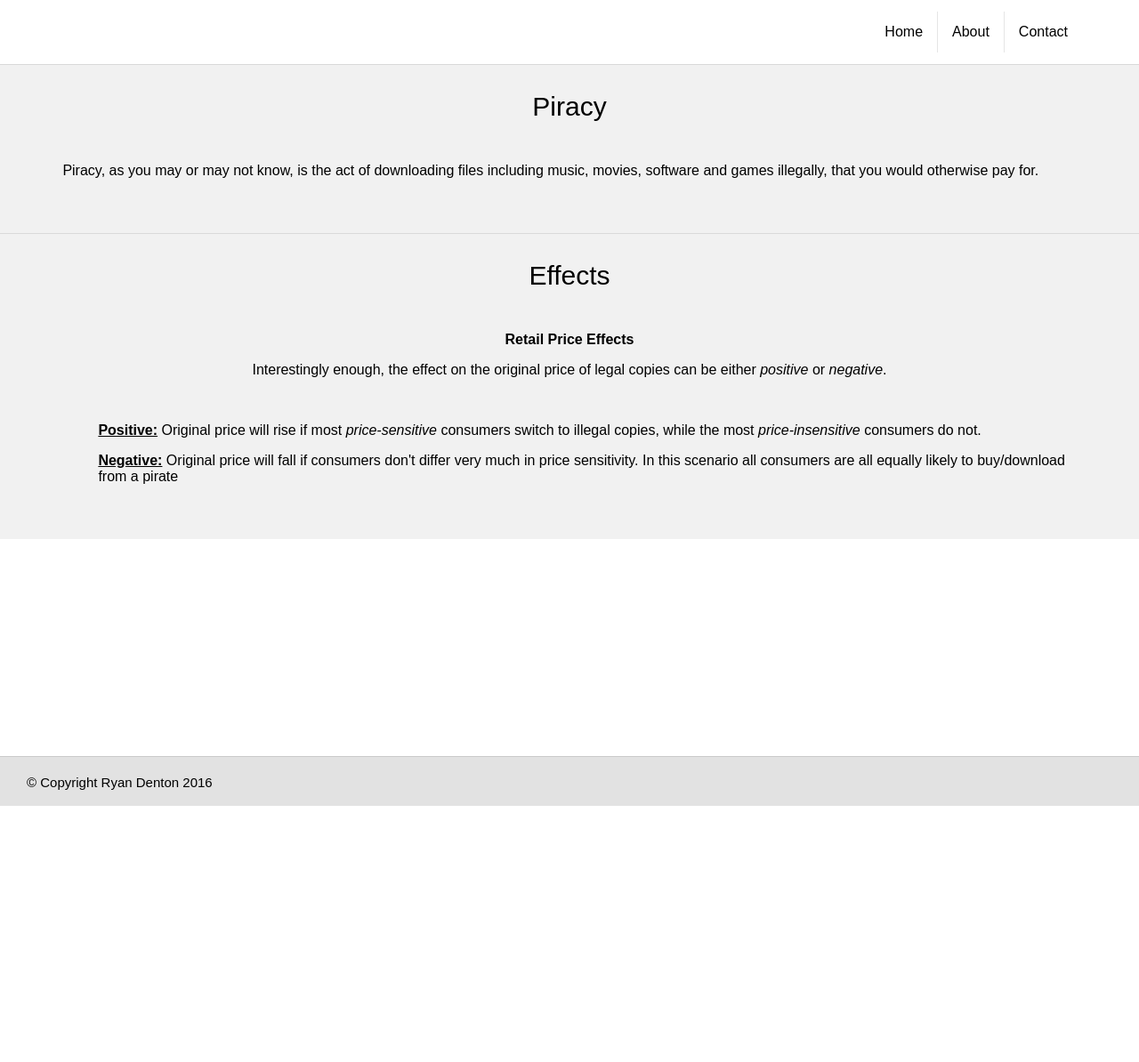
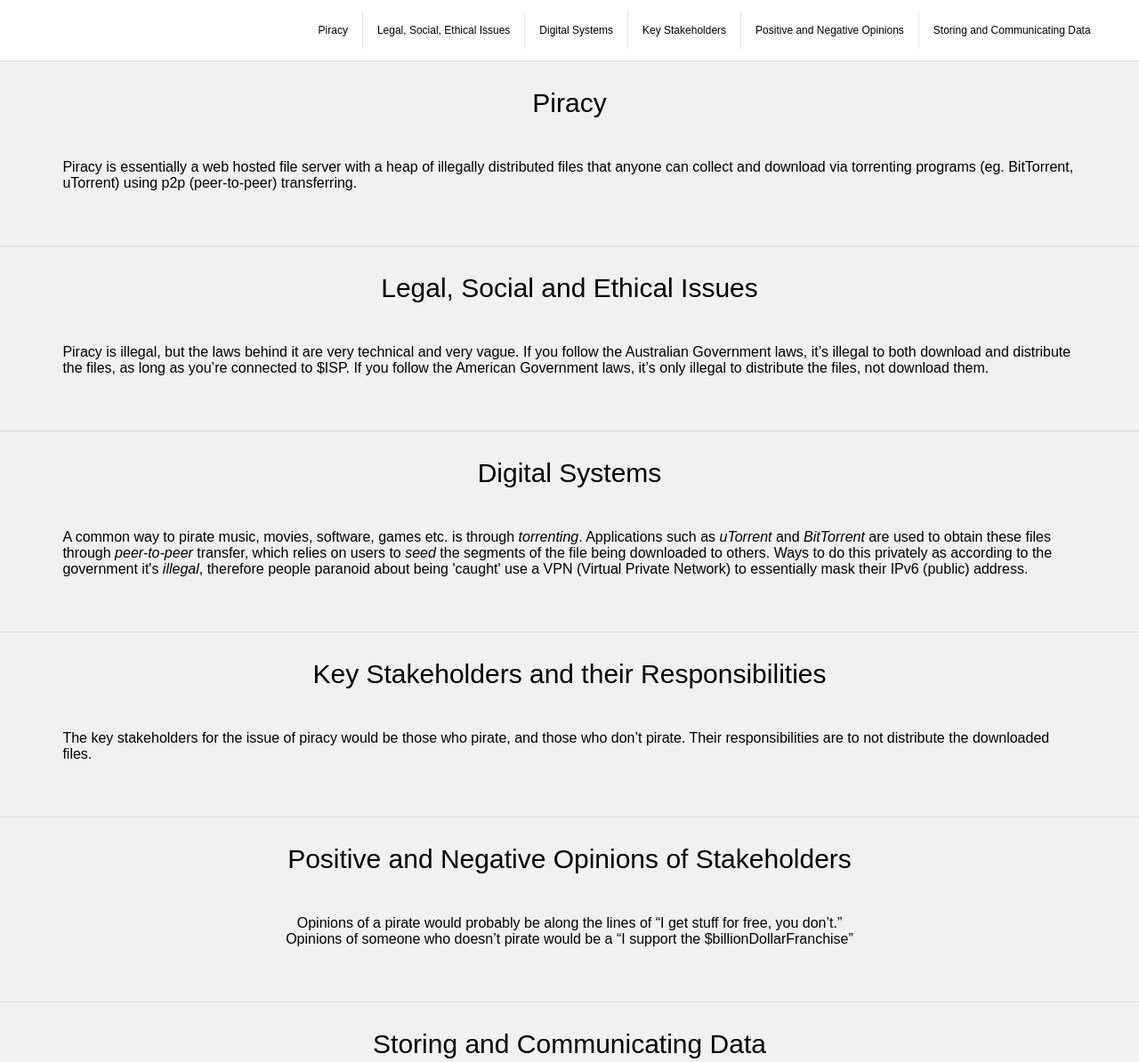
Before and after one commit to Mikoc/webdev-collab, a plain HTML site: page index.html in a window 1280 px wide. Shown: the top 1194 px of the page at 89% size. Before the commit the page ends 906 px from the top, so only its background shows below. Drawn offline with nearby package versions, Linux system fonts and the light colour scheme.

Commit message:
Edited index.html, style.css, journal.txt, bib.txt
+ Added navigation to each segment e.g effects, stake holders etc.
+ Added more info to the body content e.g effects, stake holders etc.
+ Added more info to journal.txt
+ Compiled body content ids into 1 class - style.css

```diff
--- a/css/style.css
+++ b/css/style.css
@@ -8,7 +8,7 @@ html, body {
 .wrap {
 	min-height: 100%;
   height: 100%;
-	margin-bottom: 50px;
+	margin-bottom: 500px;
 }
 
 .wrap:after {
@@ -18,7 +18,7 @@ html, body {
 
 #navbar {
 	float: right;
-	padding-right: 5%;
+	padding-right: 3%;
 	padding-top: 1%;
 	padding-bottom: 1%;
 }
@@ -40,6 +40,7 @@ html, body {
   text-align: center;
   padding: 14px 16px;
   text-decoration: none;
+	font-size: 12px;
 }
 
 .nav-div {
@@ -50,63 +51,36 @@ html, body {
 	height: 100%;
 }
 
-#header-push {
+.push {
 	padding-bottom: 20px;
 }
 
-#content-header-container {
+.content-container {
 	width: 100%;
 	float: right;
 	border-top: 1px solid rgba(0, 0, 0, 0.1);
 	background-color: #f1f1f1;
 }
 
-#content-header {
+.content {
 	font-size: 30px;
 	text-align: center;
 }
 
-#content-info1-container {
+.content-info-container {
 	padding-bottom: 45px;
 	width: 100%;
 	float: right;
 	background-color: #f1f1f1;
 }
 
-#info1 {
-	padding-left: 5.5%;
-	padding-right: 5.5%;
-}
-
-#effects-push {
-	padding-bottom: 20px;
-}
-
-#content-effects-container {
-	width: 100%;
-	float: right;
-	border-top: 1px solid rgba(0, 0, 0, 0.1);
-	background-color: #f1f1f1;
-}
-
-#content-effects {
-	font-size: 30px;
-	text-align: center;
-}
-
-#content-info11-container {
-	padding-bottom: 45px;
-	width: 100%;
-	float: right;
-	background-color: #f1f1f1;
-}
-
-#info11 {
+.info {
 	padding-left: 5.5%;
 	padding-right: 5.5%;
 }
 
 #about-push {
+	visibility: hidden;
 	padding-bottom: 20px;
 }
 
@@ -134,6 +108,7 @@ html, body {
 }
 
 #contact-push {
+	visibility: hiden;
 	padding-bottom: 20px;
 }
 
@@ -168,6 +143,8 @@ html, body {
 .footer {
 	padding-top: 5px;
 	padding-left: 30px;
+	clear: both;
+	overflow: none;
 	background-color: #e2e2e2;
 	border-top: 1px solid rgba(0, 0, 0, 0.1);
 }
--- a/index.html
+++ b/index.html
@@ -12,9 +12,10 @@
 	</head>
 
 	<body>
-		<audio  autoplay loop>
+		<audio autoplay loop>
 			<source src="music/sumbodi.wav" type="audio/wav">
 			<source src="music/sumbodi.ogg" type="audio/ogg">
+			<!--<source src="music/sumbodi.mp3" type="audio/mpeg">-->
 			sumbodi i u 2 now
 		</audio>
 		<div class="wrap">
@@ -22,53 +23,112 @@
 				<div id="nav-container">
 					<div id="navbar">
 						<ul>
-							<li class="nav-div"><a class="nav-list" href="index.html">Home</a></li>
-							<li class="nav-div"><a class="nav-list" href="#about">About</a></li>
-							<li><a class="nav-list" href="#contact">Contact</a></li>
+							<li class="nav-div"><a class="nav-list" href="index.html">Piracy</a></li>
+							<li class="nav-div"><a class="nav-list" href="#lse">Legal, Social, Ethical Issues</a></li>
+							<li class="nav-div"><a class="nav-list" href="#digital">Digital Systems</a></li>
+							<li class="nav-div"><a class="nav-list" href="#stake">Key Stakeholders</a></li>
+							<li class="nav-div"><a class="nav-list" href="#pn">Positive and Negative Opinions</a></li>
+							<li><a class="nav-list" href="#data">Storing and Communicating Data</a></li>
 						</ul>
 					</div>
 				</div>
 			</div>
 
 			<div id="content">
-				<div id="header-push">
-					<div id="content-header-container">
-						<div id="content-header">
+				<div class="push">
+					<div class="content-container">
+						<div class="content">
 							<p>Piracy</p>
 						</div>
 					</div>
-					<div id="content-info1-container">
-						<div id="info1">
-							<p>Piracy, as you may or may not know, is the act of downloading files including music, movies,
-							software and games illegally, that you would otherwise pay for.</p>
+
+					<div class="content-info-container">
+						<div class="info">
+							<p>Piracy is essentially a web hosted file server with a heap of illegally distributed files that anyone can collect
+								and download via torrenting programs (eg. BitTorrent, uTorrent) using p2p (peer-to-peer) transferring.</p>
 						</div>
 					</div>
 				</div>
 
-				<div id="effects-push">
-					<div id="content-effects-container">
-						<div id="content-effects">
-							<p>Effects</p>
+				<div id="lse" class="push">
+					<div class="content-container">
+						<div class="content">
+							<p>Legal, Social and Ethical Issues</p>
 						</div>
 					</div>
-					<div id="content-info11-container">
-						<div id="info11">
-							<center><p><b>Retail Price Effects</b></p>
-
-							<p>Interestingly enough, the effect on the original price of legal copies can be either <i>positive</i>
-							or <i>negative</i>.</p></center>
-							<br>
-							<ul>
-							<p><b><u>Positive:</u></b> Original price will rise if most <i>price-sensitive</i> consumers switch to illegal
-							copies, while the most <i>price-insensitive</i> consumers do not.</p>
-							<p><b><u>Negative:</u></b> Original price will fall if consumers don't differ very much in
-							price sensitivity. In this scenario all consumers are all equally likely to buy/download from
-							a pirate</p>
-							</ul>
+					<div class="content-info-container">
+						<div class="info">
+							<p>Piracy is illegal, but the laws behind it are very technical and very vague. If you follow the Australian Government
+								laws, it’s illegal to both download and distribute the files, as long as you’re connected to $ISP. If you follow the
+								American Government laws, it’s only illegal to distribute the files, not download them.</p>
 						</div>
 					</div>
 				</div>
 
+				<div id="digital" class="push">
+					<div class="content-container">
+						<div class="content">
+							<p>Digital Systems</p>
+						</div>
+					</div>
+					<div class="content-info-container">
+						<div class="info">
+							<p>A common way to pirate music, movies, software, games etc. is through <i>torrenting</i>. Applications such as
+							<i>uTorrent</i> and <i>BitTorrent</i> are used to obtain these files through <i>peer-to-peer</i> transfer, which relies on users to
+							<i>seed</i> the segments of the file being downloaded to others. Ways to do this privately as according to the government
+							it's <i>illegal</i>, therefore people paranoid about being 'caught' use a VPN (Virtual Private Network) to essentially
+							mask their IPv6 (public) address.</p>
+						</div>
+					</div>
+				</div>
+
+				<div id="stake" class="push">
+					<div class="content-container">
+						<div class="content">
+							<p>Key Stakeholders and their Responsibilities</p>
+						</div>
+					</div>
+					<div class="content-info-container">
+						<div class="info">
+							<p>The key stakeholders for the issue of piracy would be those who pirate, and those who don’t pirate.
+								Their responsibilities are to not distribute the downloaded files.</p>
+						</div>
+					</div>
+				</div>
+
+				<div id="pn" class="push">
+					<div class="content-container">
+						<div class="content">
+							<p>Positive and Negative Opinions of Stakeholders</p>
+						</div>
+					</div>
+					<div class="content-info-container">
+						<div class="info">
+							<center>
+							<p>Opinions of a pirate would probably be along the lines of “I get stuff for free, you don’t.”<br>
+								Opinions of someone who doesn’t pirate would be a “I support the $billionDollarFranchise”</p>
+							</center>
+						</div>
+					</div>
+				</div>
+
+				<div id="data" class="push">
+					<div class="content-container">
+						<div class="content">
+							<p>Storing and Communicating Data</p>
+						</div>
+					</div>
+					<div class="content-info-container">
+						<div class="info">
+							<p>Some options for storing the data could be site-hosting companies, like github (which is what you’re reading this
+								on right now.) Some advantages could be that it’s easy for everyone to contribute to the website development, everyone
+								can see what data is being added in real time, and everyone can make changes overall. Some disadvantages could be that
+								it’s solely on the internet, meaning it’s not really able to be changed and edited from somewhere that doesn’t have
+								internet, and it’s hard to fix if there is problems, especially if it’s github and we need to contact an admin to fix it
+								for us.</p>
+						</div>
+					</div>
+				</div>
 				<!--
 				<div id="about-push">
 					<div id="content-about-container">
@@ -93,11 +153,9 @@
 						<div id="info3">
 							<p>Some information three</p>
 						</div>
-					</div>
+					</div>-->
 				</div>
-			-->
 			</div>
-		</div>
 
 		<div class="footer">
 			<p>&copy; Copyright Ryan Denton 2016</p>
```
Also changed, not shown: bib.txt, journal.txt. Lines whose indentation alone changed are shown as unchanged.
